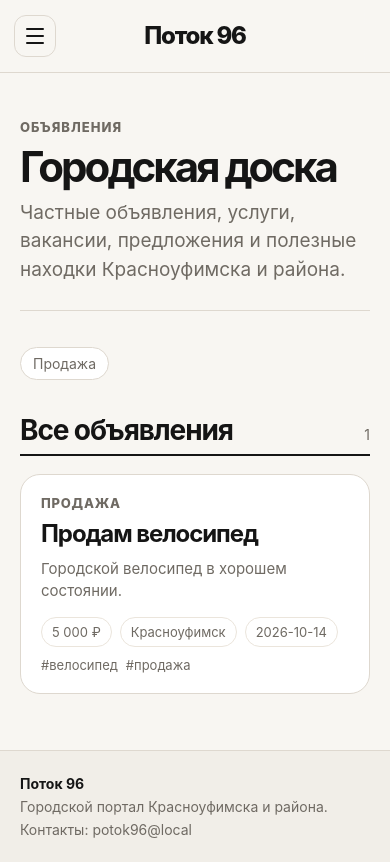
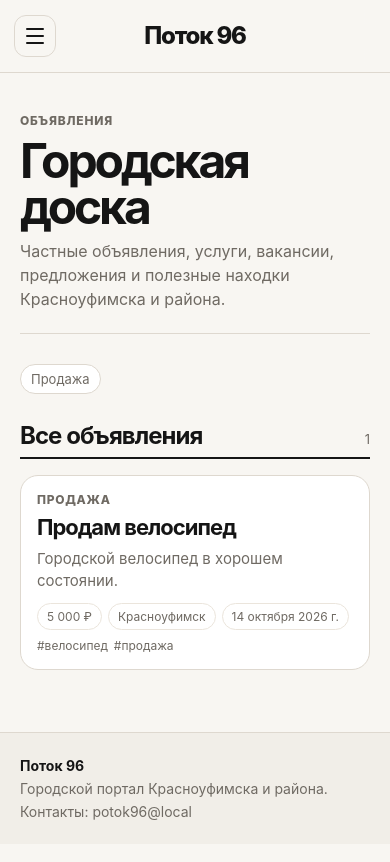
Before and after one commit to sapphire09z/potok96, a Next.js app: page /ads in a window 390 px wide. Built offline with nearby package versions, Linux system fonts and the light colour scheme.

Commit message:
chore: add shared date formatting

```diff
--- a/src/app/ads/[slug]/ad.module.css
+++ b/src/app/ads/[slug]/ad.module.css
@@ -92,3 +92,75 @@
         grid-template-columns: repeat(3, minmax(0, 1fr));
     }
 }
+@media (max-width: 700px) {
+    .page {
+        gap: 28px;
+    }
+
+    .header {
+        gap: 16px;
+        padding: 18px;
+        border-radius: 20px;
+    }
+
+    .kicker {
+        font-size: 12px;
+        letter-spacing: 0.07em;
+    }
+
+    .header h1 {
+        font-size: clamp(34px, 12vw, 48px);
+        line-height: 0.98;
+        letter-spacing: -0.06em;
+    }
+
+    .lead {
+        font-size: 17px;
+        line-height: 1.45;
+    }
+
+    .infoGrid {
+        gap: 10px;
+    }
+
+    .infoItem {
+        padding: 12px;
+        border-radius: 14px;
+    }
+
+    .infoItem span {
+        font-size: 12px;
+    }
+
+    .infoItem strong {
+        font-size: 15px;
+    }
+
+    .content {
+        font-size: 16px;
+        line-height: 1.65;
+    }
+
+    .tags {
+        gap: 7px;
+    }
+
+    .tags span {
+        padding: 6px 10px;
+        font-size: 12px;
+    }
+}
+
+@media (max-width: 430px) {
+    .header {
+        padding: 16px;
+    }
+
+    .header h1 {
+        font-size: 38px;
+    }
+
+    .lead {
+        font-size: 16px;
+    }
+}
--- a/src/app/ads/ads.module.css
+++ b/src/app/ads/ads.module.css
@@ -148,3 +148,111 @@
         grid-template-columns: repeat(2, minmax(0, 1fr));
     }
 }
+@media (max-width: 700px) {
+    .page {
+        gap: 30px;
+    }
+
+    .header {
+        gap: 10px;
+        padding: 18px 0 22px;
+    }
+
+    .kicker {
+        font-size: 12px;
+        letter-spacing: 0.07em;
+    }
+
+    .header h1 {
+        font-size: clamp(42px, 14vw, 60px);
+        line-height: 0.95;
+        letter-spacing: -0.065em;
+    }
+
+    .header p {
+        font-size: 16px;
+        line-height: 1.5;
+    }
+
+    .categories {
+        gap: 7px;
+    }
+
+    .categories span {
+        padding: 6px 10px;
+        font-size: 13px;
+    }
+
+    .listSection {
+        gap: 16px;
+    }
+
+    .sectionHeader {
+        padding-bottom: 9px;
+    }
+
+    .sectionHeader h2 {
+        font-size: 24px;
+    }
+
+    .sectionHeader span {
+        font-size: 13px;
+    }
+
+    .adsGrid {
+        gap: 14px;
+    }
+
+    .adCard {
+        padding: 16px;
+        border-radius: 18px;
+        gap: 8px;
+    }
+
+    .adCategory {
+        font-size: 12px;
+        letter-spacing: 0.06em;
+    }
+
+    .adCard h3 {
+        font-size: 24px;
+        line-height: 1.12;
+        letter-spacing: -0.045em;
+    }
+
+    .adCard p {
+        font-size: 15px;
+        line-height: 1.45;
+    }
+
+    .adDetails {
+        gap: 6px;
+    }
+
+    .adDetails span {
+        padding: 5px 9px;
+        font-size: 12px;
+    }
+
+    .tags {
+        gap: 6px;
+    }
+
+    .tags span {
+        font-size: 12px;
+    }
+}
+
+@media (max-width: 430px) {
+    .header h1 {
+        font-size: 48px;
+    }
+
+    .adCard {
+        padding: 16px;
+    }
+
+    .adCard h3 {
+        font-size: 22px;
+    }
+}
--- a/src/app/ads/page.js
+++ b/src/app/ads/page.js
@@ -1,5 +1,5 @@
 import Link from "next/link";
-
+import { formatDate } from "@/lib/date";
 import { getAllAds } from "@/lib/ads";
 
 import styles from "./ads.module.css";
@@ -59,7 +59,7 @@ export default async function AdsPage() {
                             <div className={styles.adDetails}>
                                 {ad.price && <span>{ad.price}</span>}
                                 {ad.location && <span>{ad.location}</span>}
-                                {ad.date && <span>{ad.date}</span>}
+                                {ad.date && <span>{formatDate(ad.date)}</span>}
                             </div>
 
                             {ad.tags?.length > 0 && (
--- a/src/app/news/page.js
+++ b/src/app/news/page.js
@@ -1,4 +1,5 @@
 import Link from "next/link";
+import { formatDate } from "@/lib/date";
 
 import { getAllNews } from "@/lib/news";
 
@@ -36,7 +37,7 @@ export default async function NewsPage() {
                         <div className={styles.meta}>
                             <span>{mainPost.category}</span>
                             <span>•</span>
-                            <span>{mainPost.date}</span>
+                            <span>{formatDate(mainPost.date)}</span>
                         </div>
                     </Link>
                 </section>
@@ -59,7 +60,7 @@ export default async function NewsPage() {
                                 <div className={styles.newsMeta}>
                                     <span>{post.category}</span>
                                     <span>•</span>
-                                    <span>{post.date}</span>
+                                    <span>{formatDate(post.date)}</span>
                                 </div>
 
                                 <h3>{post.title}</h3>
--- a/src/app/orgs/[slug]/org.module.css
+++ b/src/app/orgs/[slug]/org.module.css
@@ -135,6 +135,100 @@
     line-height: 1.5;
     color: var(--muted);
 }
+@media (max-width: 700px) {
+    .page {
+        gap: 28px;
+    }
+
+    .header {
+        gap: 16px;
+        padding: 18px;
+        border-radius: 20px;
+    }
+
+    .kicker {
+        font-size: 12px;
+        letter-spacing: 0.07em;
+    }
+
+    .header h1 {
+        font-size: clamp(34px, 12vw, 48px);
+        line-height: 0.98;
+        letter-spacing: -0.06em;
+    }
+
+    .infoGrid {
+        gap: 10px;
+    }
+
+    .infoItem {
+        padding: 12px;
+        border-radius: 14px;
+    }
+
+    .infoItem span {
+        font-size: 12px;
+    }
+
+    .infoItem strong {
+        font-size: 15px;
+    }
+
+    .content {
+        font-size: 16px;
+        line-height: 1.65;
+    }
+
+    .content h2 {
+        font-size: 24px;
+    }
+
+    .content h3 {
+        font-size: 21px;
+    }
+
+    .section {
+        gap: 14px;
+    }
+
+    .sectionHeader {
+        padding-bottom: 9px;
+    }
+
+    .sectionHeader h2 {
+        font-size: 23px;
+    }
+
+    .sectionHeader span {
+        font-size: 13px;
+    }
+
+    .listItem {
+        padding: 15px 0;
+    }
+
+    .listItem h3 {
+        font-size: 20px;
+    }
+
+    .listItem p {
+        font-size: 14px;
+    }
+
+    .date {
+        font-size: 12px;
+    }
+}
+
+@media (max-width: 430px) {
+    .header {
+        padding: 16px;
+    }
+
+    .header h1 {
+        font-size: 38px;
+    }
+}
 
 .date {
     font-size: 13px;
--- a/src/app/orgs/[slug]/page.js
+++ b/src/app/orgs/[slug]/page.js
@@ -1,7 +1,7 @@
 import Link from "next/link";
 import { notFound } from "next/navigation";
 import ReactMarkdown from "react-markdown";
-
+import { formatDate, formatDateTime } from "@/lib/date";
 import { getAllEvents } from "@/lib/events";
 import { getAllNews } from "@/lib/news";
 import { getOrgBySlug } from "@/lib/orgs";
@@ -81,7 +81,7 @@ export default async function OrgPage({ params }) {
                                 </div>
 
                                 {event.startAt && (
-                                    <span className={styles.date}>{event.startAt}</span>
+                                    <span className={styles.date}>{formatDateTime(event.startAt)}</span>
                                 )}
                             </Link>
                         ))}
@@ -110,7 +110,7 @@ export default async function OrgPage({ params }) {
                                 </div>
 
                                 {post.date && (
-                                    <span className={styles.date}>{post.date}</span>
+                                    <span className={styles.date}>{formatDate(post.date)}</span>
                                 )}
                             </Link>
                         ))}
--- a/src/app/orgs/orgs.module.css
+++ b/src/app/orgs/orgs.module.css
@@ -141,3 +141,102 @@
         grid-template-columns: repeat(3, minmax(0, 1fr));
     }
 }
+@media (max-width: 700px) {
+    .page {
+        gap: 30px;
+    }
+
+    .header {
+        gap: 10px;
+        padding: 18px 0 22px;
+    }
+
+    .kicker {
+        font-size: 12px;
+        letter-spacing: 0.07em;
+    }
+
+    .header h1 {
+        font-size: clamp(42px, 14vw, 60px);
+        line-height: 0.95;
+        letter-spacing: -0.065em;
+    }
+
+    .header p {
+        font-size: 16px;
+        line-height: 1.5;
+    }
+
+    .types {
+        gap: 7px;
+    }
+
+    .types span {
+        padding: 6px 10px;
+        font-size: 13px;
+    }
+
+    .listSection {
+        gap: 16px;
+    }
+
+    .sectionHeader {
+        padding-bottom: 9px;
+    }
+
+    .sectionHeader h2 {
+        font-size: 24px;
+    }
+
+    .sectionHeader span {
+        font-size: 13px;
+    }
+
+    .orgsGrid {
+        gap: 14px;
+    }
+
+    .orgCard {
+        padding: 16px;
+        border-radius: 18px;
+        gap: 8px;
+    }
+
+    .orgType {
+        font-size: 12px;
+        letter-spacing: 0.06em;
+    }
+
+    .orgCard h3 {
+        font-size: 24px;
+        line-height: 1.12;
+        letter-spacing: -0.045em;
+    }
+
+    .orgInfo {
+        font-size: 13px;
+        line-height: 1.4;
+    }
+
+    .tags {
+        gap: 6px;
+    }
+
+    .tags span {
+        font-size: 12px;
+    }
+}
+
+@media (max-width: 430px) {
+    .header h1 {
+        font-size: 48px;
+    }
+
+    .orgCard {
+        padding: 16px;
+    }
+
+    .orgCard h3 {
+        font-size: 22px;
+    }
+}
--- /dev/null
+++ b/src/lib/date.js
@@ -0,0 +1,44 @@
+export function formatDate(value) {
+    if (!value) return "";
+
+    if (typeof value === "string" && /^\d{4}-\d{2}-\d{2}$/.test(value)) {
+        const [year, month, day] = value.split("-").map(Number);
+        const date = new Date(year, month - 1, day);
+
+        return new Intl.DateTimeFormat("ru-RU", {
+            day: "numeric",
+            month: "long",
+            year: "numeric",
+        }).format(date);
+    }
+
+    const date = new Date(value);
+
+    if (Number.isNaN(date.getTime())) {
+        return value;
+    }
+
+    return new Intl.DateTimeFormat("ru-RU", {
+        day: "numeric",
+        month: "long",
+        year: "numeric",
+    }).format(date);
+}
+
+export function formatDateTime(value) {
+    if (!value) return "";
+
+    const date = new Date(value);
+
+    if (Number.isNaN(date.getTime())) {
+        return value;
+    }
+
+    return new Intl.DateTimeFormat("ru-RU", {
+        day: "numeric",
+        month: "long",
+        year: "numeric",
+        hour: "2-digit",
+        minute: "2-digit",
+    }).format(date);
+}
```
Also changed, not shown: src/app/events/[slug]/page.js (+2 -19 lines), src/app/events/page.js (+3 -20 lines), src/app/news/[slug]/page.js (+5 -3 lines), src/app/page.js (+4 -4 lines).
